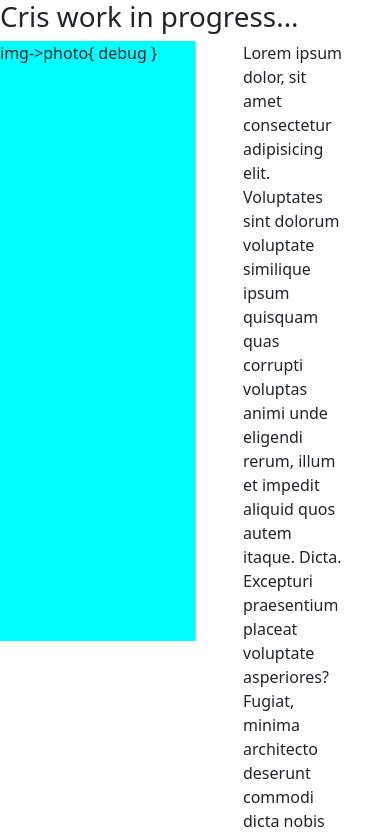
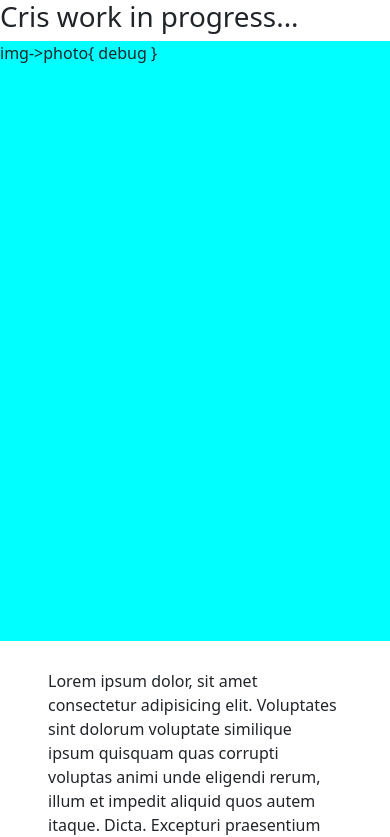
Before and after one commit to FabrizioMisseri/cristian, a Vue app: page / in a window 390 px wide. Shown: the top 837 px of the page. Built offline with nearby package versions, Linux system fonts and the light colour scheme.

Commit message:
add: media-screen

```diff
--- a/src/components/mainSection.vue
+++ b/src/components/mainSection.vue
@@ -39,6 +39,8 @@ export default {
     .side {
         width: 50%;
 
+
+
         &.sx {
             //debug
             background-color: aqua;
@@ -46,4 +48,21 @@ export default {
         }
     }
 }
+
+// media --------------------------------------
+@media screen and (max-width: 900px) {
+    .wrapper {
+        display: inline-block;
+
+        .side {
+            width: 100%;
+
+            &.dx {
+                padding: 1.7em;
+            }
+        }
+    }
+}
+
+// media --------------------------------------
 </style>
--- a/src/mini-components/singlePhoto.vue
+++ b/src/mini-components/singlePhoto.vue
@@ -9,7 +9,7 @@ export default {
 </script>
 
 <template>
-    <div class="col-4 px-4">
+    <div class="col-12 col-md-6 col-lg-4 px-4 ">
 
         <figure class="rounded-4 debug">
 
--- a/src/mini-components/singleSocial.vue
+++ b/src/mini-components/singleSocial.vue
@@ -11,7 +11,7 @@ export default {
 <template>
     <section class="row my-5">
 
-        <a :href="social.link" class="btn btn-custom col-6 offset-3 py-3 rounded-4 fs-4">
+        <a :href="social.link" class="btn btn-custom col-10 col-md-8 offset-1 offset-md-2 py-3 rounded-4 fs-4">
             {{ social.name }}
         </a>
 
@@ -25,7 +25,7 @@ export default {
 
     &:hover {
         animation-name: scaleUp;
-        animation-duration: .4s;
+        animation-duration: .25s;
         animation-fill-mode: forwards;
     }
 }
```
